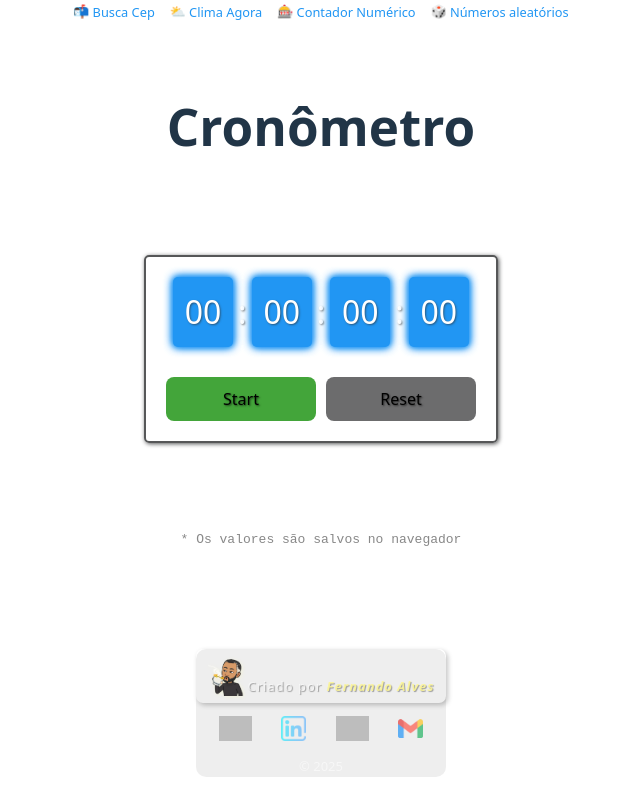
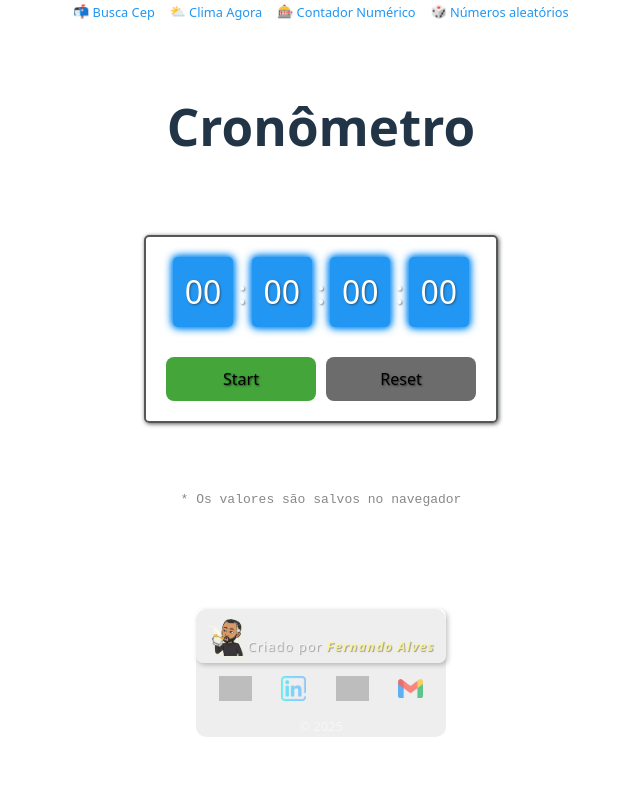
Before and after one commit to lfalvespe/cronometro-react, a React (Vite) app: page / in a window 1280 px wide. Shown: the whole page, without its empty margins (319-959 px from the left). Built offline with nearby package versions, Linux system fonts and the light colour scheme; grey boxes are pictures that could not be loaded.

Commit message:
.card height adjusted

```diff
--- a/src/App.css
+++ b/src/App.css
@@ -36,7 +36,7 @@ nav a:hover {
   display: flex;
   flex-direction: column;
   justify-content: center;
-  height: 40vh;
+  height: 35vh;
 }
 
 #chronometer {
```
